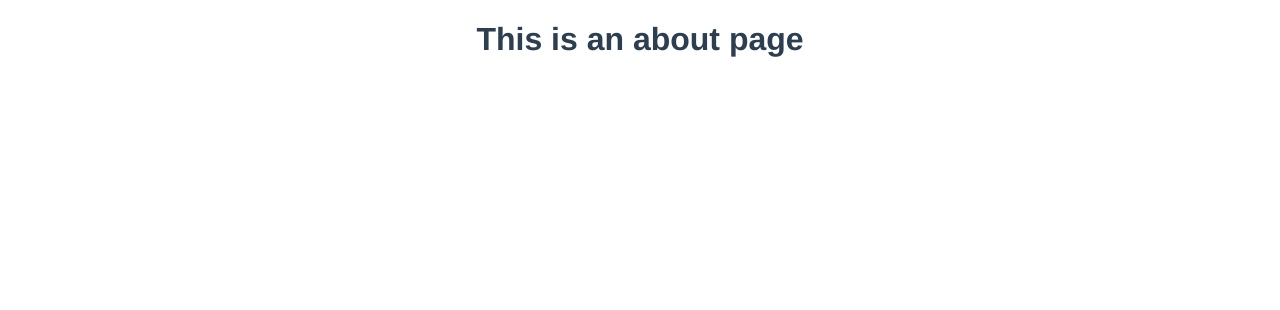
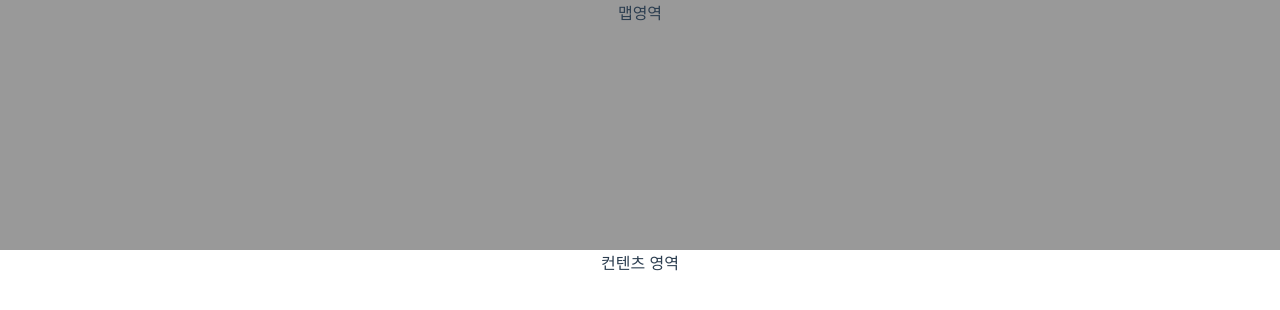
Before and after one commit to kimdongeun12/vue2-practice, a Vue app: page /about in a window 1280 px wide. Shown: the top 310 px of the page. Built offline with nearby package versions, Linux system fonts and the light colour scheme.

Commit message:
지도 인터렉션 작업

```diff
--- a/src/App.vue
+++ b/src/App.vue
@@ -15,6 +15,11 @@
   -moz-osx-font-smoothing: grayscale;
   text-align: center;
   color: #2c3e50;
+
+}
+
+html,body {
+  margin: 0;
 }
 
 nav {
--- a/src/components/TestMap.vue
+++ b/src/components/TestMap.vue
@@ -1,13 +1,61 @@
 <template>
   <div>
-
+    <div id="map" v-on:touchstart="handleMap">맵영역</div>
+    <div class="contents" v-on:touchstart="handleContents" v-on:touchmove="handleContentsMove" >컨텐츠 영역</div>
   </div>
 </template>
 
-<script lang="ts">
-import { Component, Vue } from "vue-property-decorator";
+<script>
+
+export default {
+  data() {
+    return {
+
+    }
+  },
+  mounted() {
+  },
+  methods: {
+    handleMap(){
+      const mapEl = document.querySelector('#map')
+      const contentsEl = document.querySelector('.contents')
+      mapEl.style.height = '80vh'
+      contentsEl.style.top = '80vh'
+    },
+    handleContents(event){
+      console.log(event)
+      // const mapEl = document.querySelector('#map')
+      // const contentsEl = document.querySelector('.contents')
+      // mapEl.style.height = '80vh'
+      // contentsEl.style.top = '80vh'
+    },
+    handleContentsMove(event){
+      console.log(event.touches[0].screenY)
+      // const mapEl = document.querySelector('#map')
+      // const contentsEl = document.querySelector('.contents')
+      // mapEl.style.height = '80vh'
+      // contentsEl.style.top = '80vh'
+    }
+  },
+};
 
 </script>
 <style lang="scss" scoped>
-
+#map {
+    position: fixed;
+    left: 0;
+    top: 0;
+    width: 100%;
+    height: 250px;
+    background-color: #999999;
+    transition: all 0.4s;
+  }
+  .contents {
+    position: relative;
+    min-height: 100vh;
+    z-index: 1;
+    top: 250px;
+    background-color: #ffffff;
+    transition: all 0.4s;
+  }
 </style>
--- a/src/views/AboutView.vue
+++ b/src/views/AboutView.vue
@@ -1,5 +1,17 @@
 <template>
   <div class="about">
-    <h1>This is an about page</h1>
+    <TestMap/>
   </div>
 </template>
+
+<script>
+// @ is an alias to /src
+import TestMap from '@/components/TestMap.vue'
+
+export default {
+  name: 'AboutView',
+  components: {
+    TestMap
+  }
+}
+</script>
```
